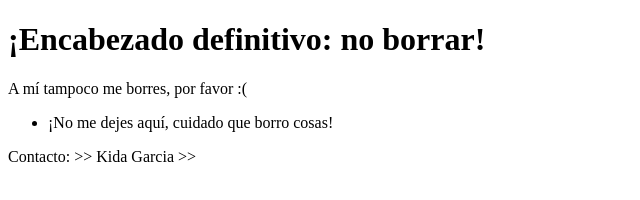
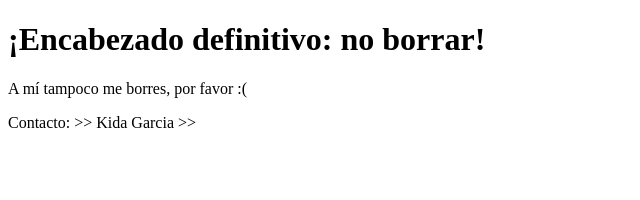
Before and after one commit to KidaGarcia/ExamenED_2324, a plain HTML site: page index.html in a window 1280 px wide. Shown: the whole page, without its empty margins (0-640 px from the left). Drawn offline with Linux system fonts and the light colour scheme.

Commit message:
Cambios de HTML

```diff
--- a/index.html
+++ b/index.html
@@ -13,9 +13,7 @@
     </header>
 
     <main>
-        <ul>
-			<li>¡No me dejes aquí, cuidado que borro cosas!</li>
-		</ul>
+
     </main>
 
     <footer>
```
